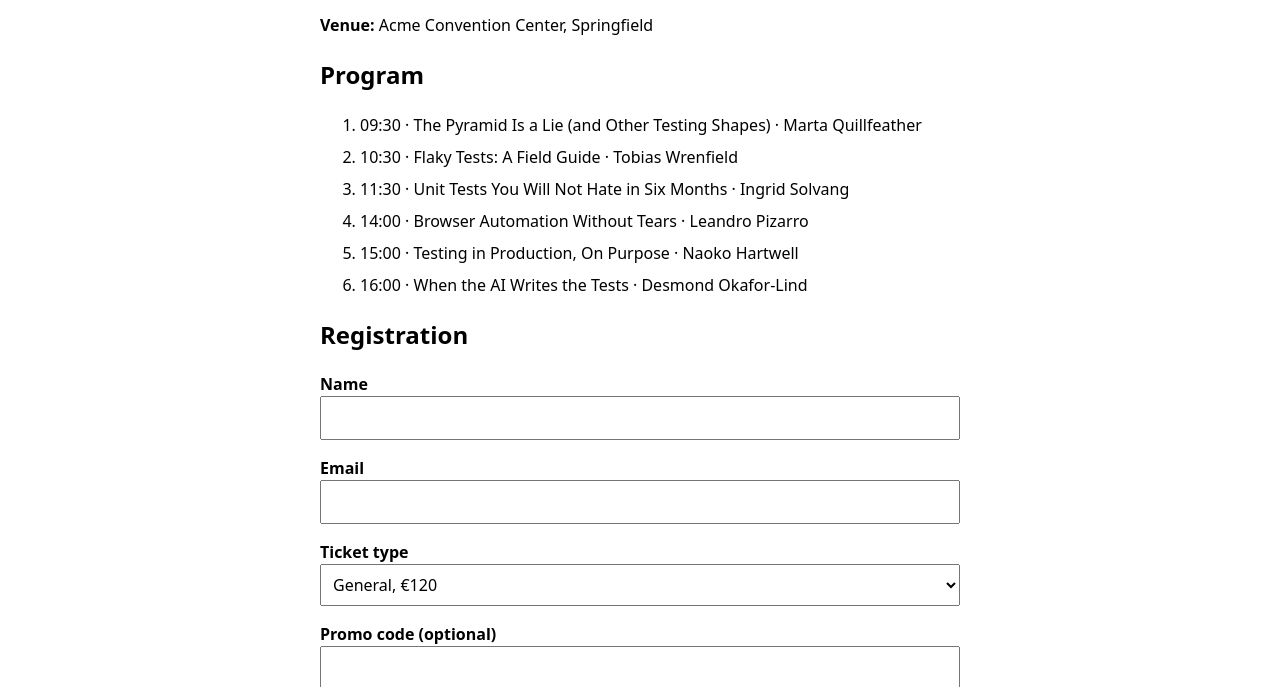
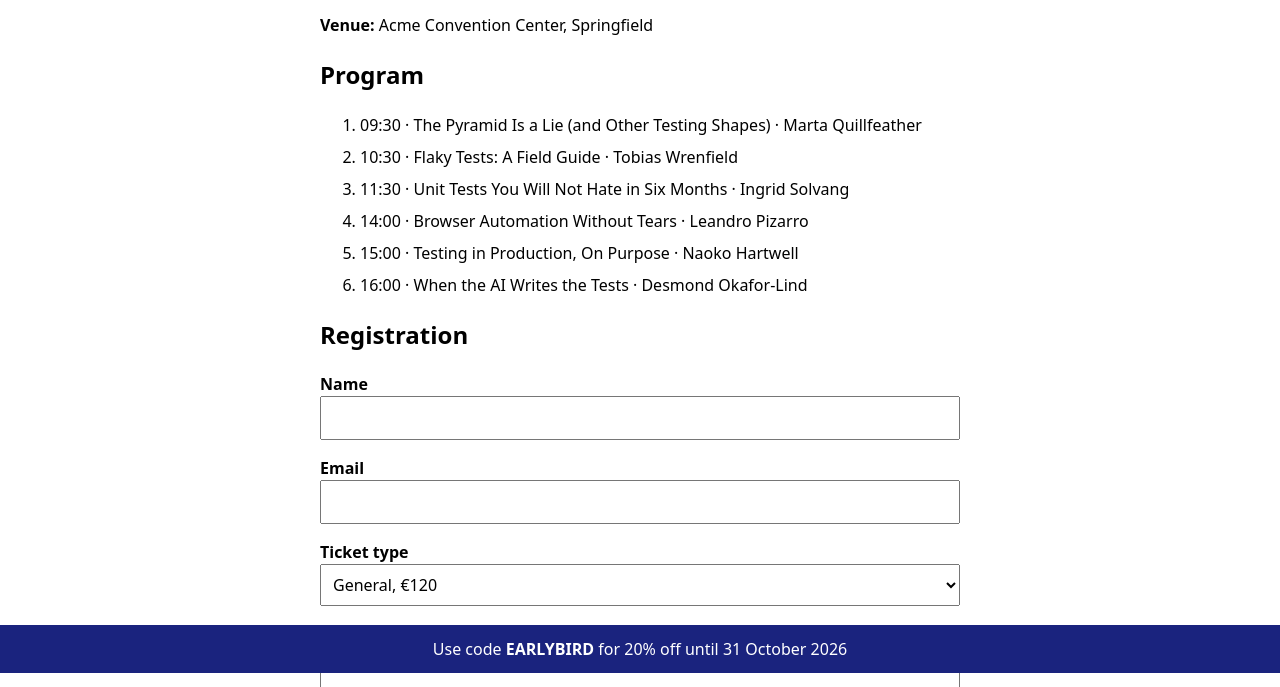
Before and after one commit to bonigarcia/vibium-demo, a website built with Vite: page index.html in a window 1280 px wide. Shown: the part 127-814 px from the top of the page. Built offline with nearby package versions, Linux system fonts and the light colour scheme.

Commit message:
Solution: EARLYBIRD banner as implemented by the agent

```diff
--- a/index.html
+++ b/index.html
@@ -62,5 +62,7 @@
 
       <button type="submit">Register</button>
     </form>
+
+    <p class="banner">Use code <strong>EARLYBIRD</strong> for 20% off until 31 October 2026</p>
   </body>
 </html>
--- a/src/registration.js
+++ b/src/registration.js
@@ -2,7 +2,7 @@
 export const TICKETS = { general: 120, student: 60 };
 
 // Promo codes and their discount in percent
-export const PROMO_CODES = { FRIENDS10: 10 };
+export const PROMO_CODES = { FRIENDS10: 10, EARLYBIRD: 20 };
 
 const EMAIL = /^[^\s@]+@[^\s@]+\.[^\s@]+$/;
 
--- a/src/style.css
+++ b/src/style.css
@@ -1,9 +1,25 @@
+html {
+  scroll-padding-bottom: 5rem; /* focused fields scroll clear of the banner */
+}
+
 body {
   max-width: 40rem;
   margin: 0 auto;
-  padding: 1.5rem 1rem;
+  padding: 1.5rem 1rem 5rem; /* bottom room so the banner never covers the form */
   font-family: system-ui, sans-serif;
   line-height: 1.5;
+}
+
+.banner {
+  position: fixed;
+  bottom: 0;
+  left: 0;
+  right: 0;
+  margin: 0;
+  padding: 0.75rem 1rem;
+  background: #1a237e;
+  color: #fff;
+  text-align: center;
 }
 
 .program li {
```
Also changed, not shown: src/registration.test.js (+9 -0 lines).
